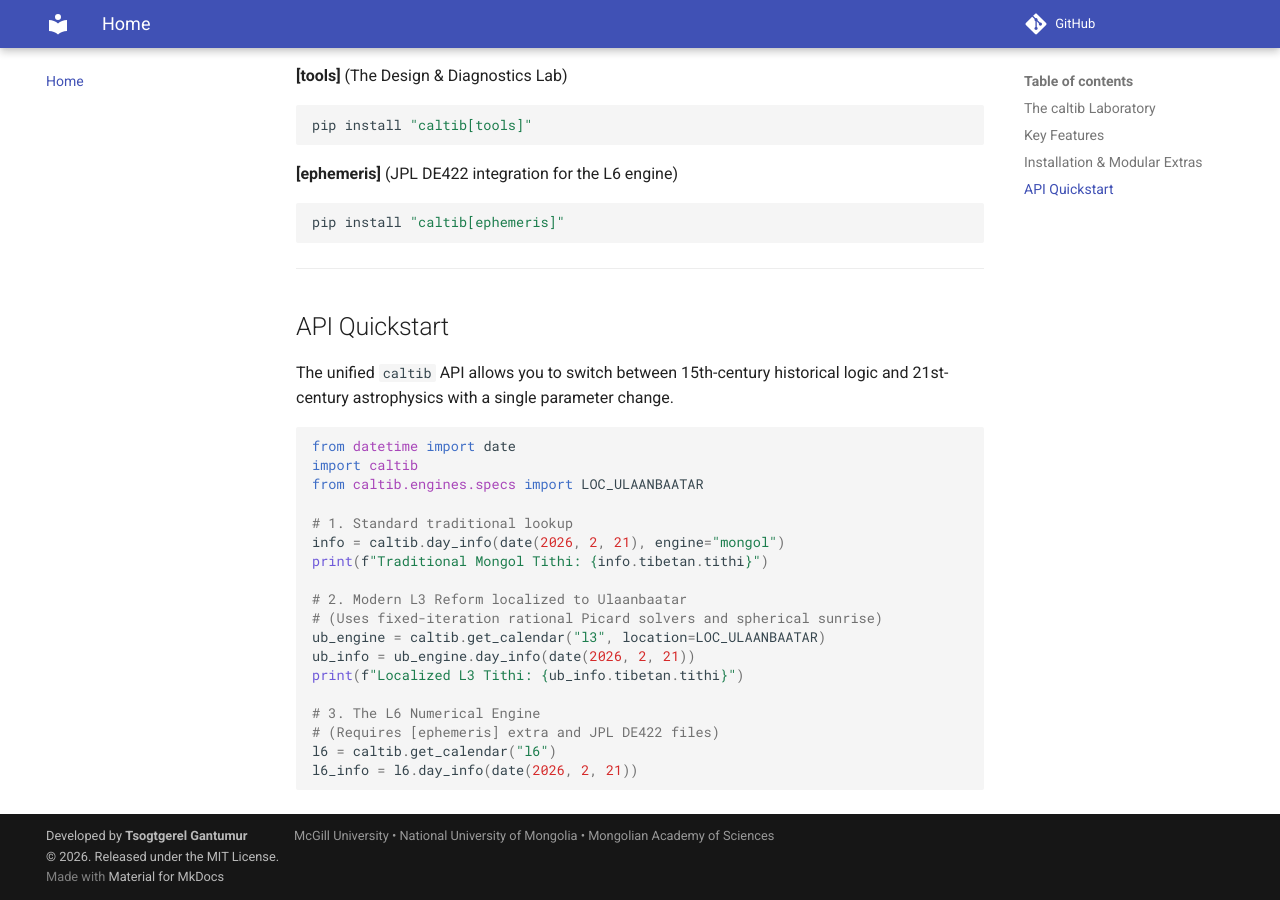
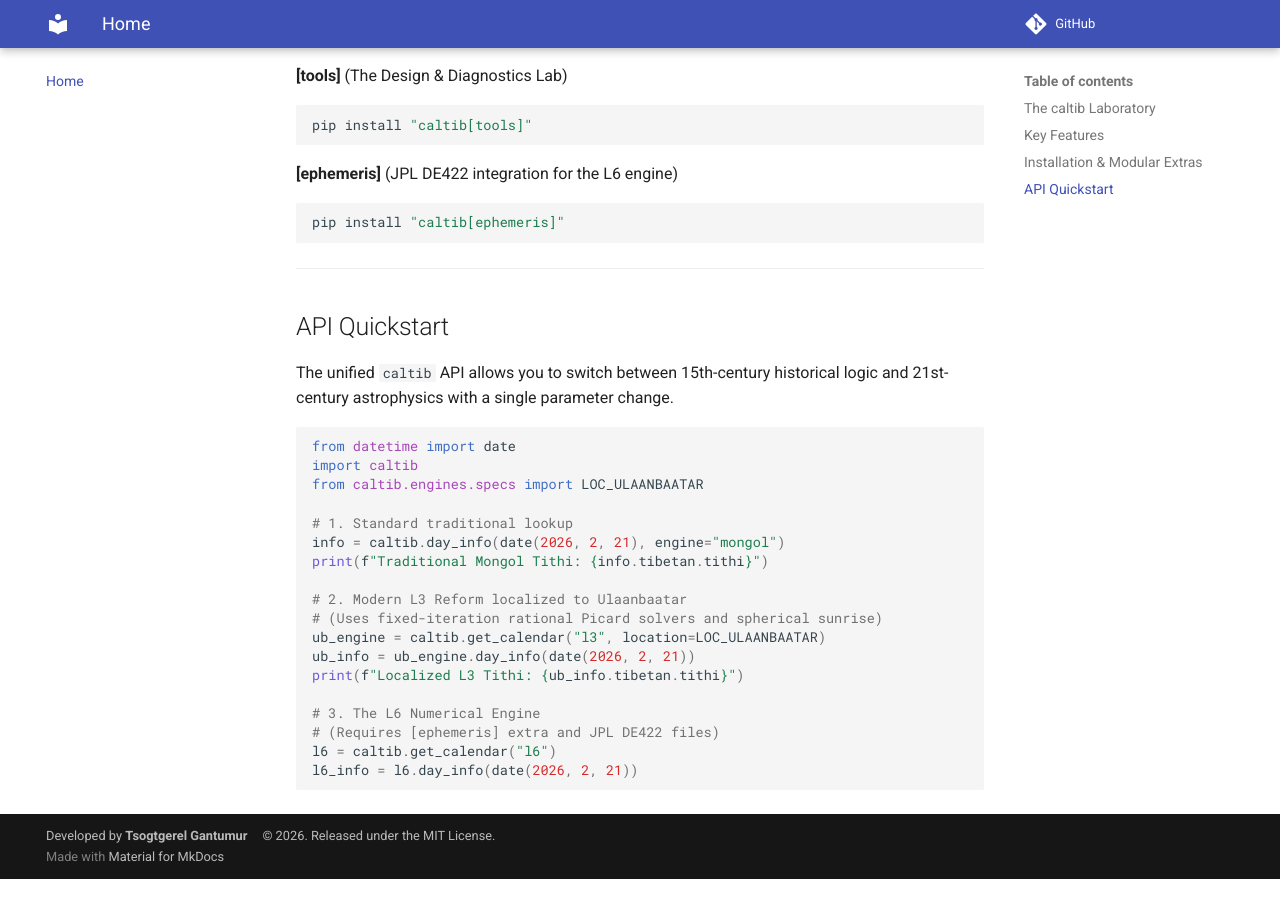
Before and after one commit to gantemur/caltib, an MkDocs documentation site: the page built from docs/index.md, in a window 1280 px wide and 900 px high, scrolled down 1623 px. Built offline with MkDocs 1.6.1 and Material for MkDocs 9.7.7, drawn with Linux system fonts in a browser that asks for light colours; comment, search, counter and statistics services are not loaded; after the commit the page ends 2502 px from its top, so only the background shows below that.

Commit message:
copyright text

```diff
--- a/mkdocs.yml
+++ b/mkdocs.yml
@@ -3,8 +3,8 @@ site_description: High-Precision Tibetan Calendrical Math
 repo_url: https://github.com/gantemur/caltib
 copyright: |
   <div style="display: flex; flex-wrap: wrap; justify-content: space-between; gap: 15px;">
-    <div>Developed by <strong>Tsogtgerel Gantumur</strong><br>&copy; 2026. Released under the MIT License.</div>
-    <div style="opacity: 0.8;">McGill University &bull; National University of Mongolia &bull; Mongolian Academy of Sciences</div>
+    <div>Developed by <strong>Tsogtgerel Gantumur</strong></div>
+    <div>&copy; 2026. Released under the MIT License.</div>
   </div>
 theme:
   name: material
```
